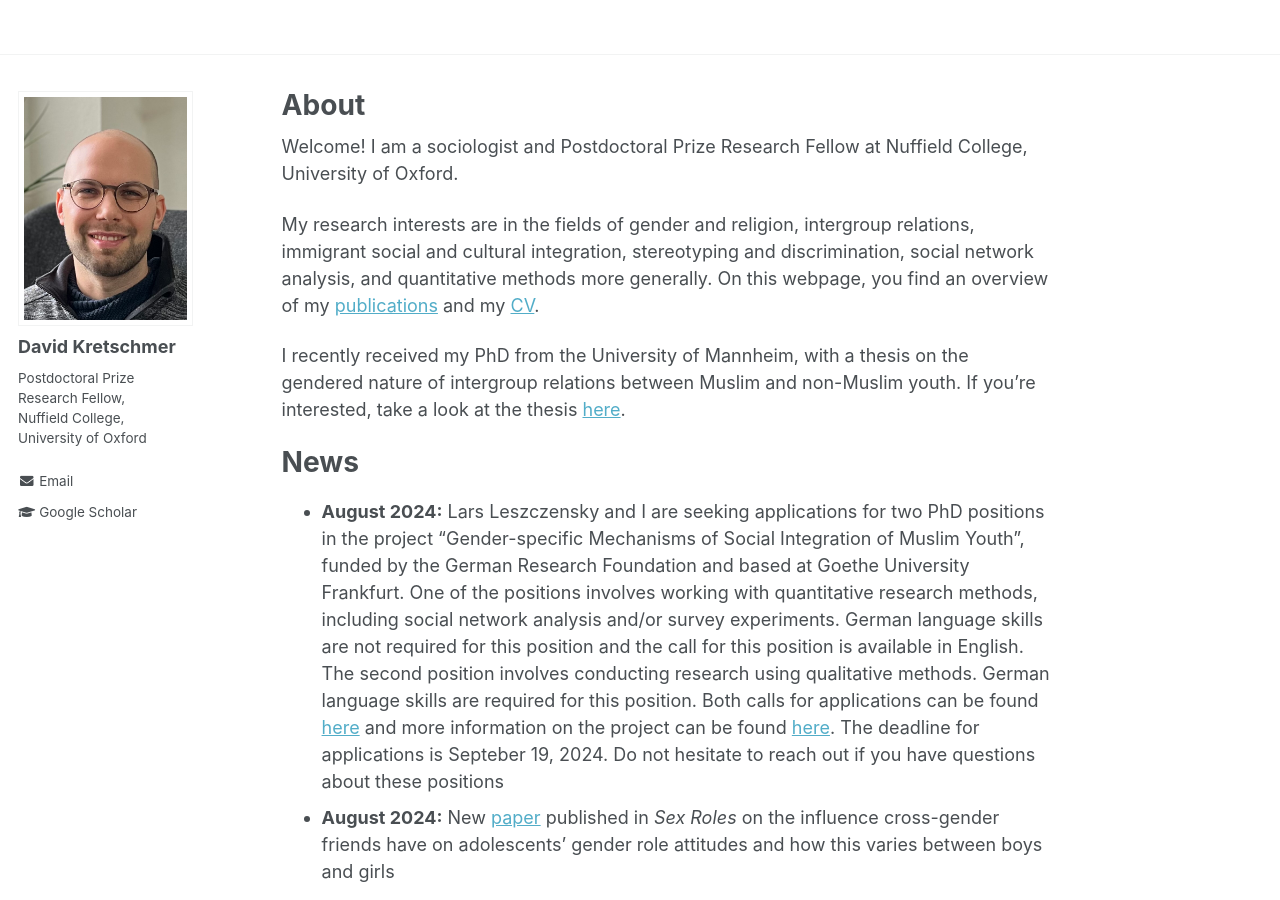
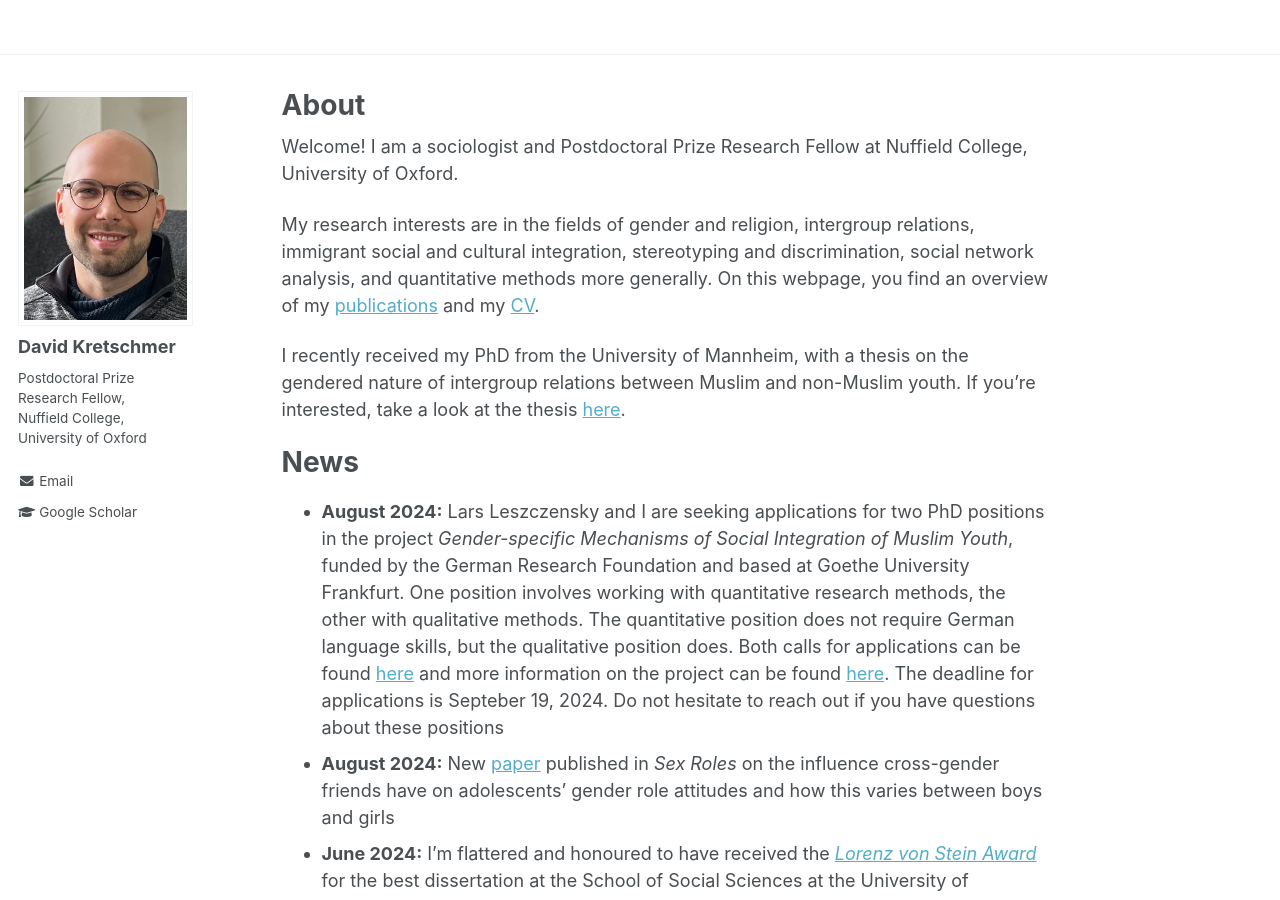
Before and after one commit to DavidKretschmer/davidkretschmer.github.io, a Jekyll site: the page built from _pages/about.md, in a window 1280 px wide and 900 px high. Built offline with Jekyll 4.4.1, drawn with Linux system fonts in a browser that asks for light colours.

Commit message:
Applications

```diff
--- a/_pages/about.md
+++ b/_pages/about.md
@@ -20,7 +20,7 @@
 News
 ======
 
-- **August 2024:** Lars Leszczensky and I are seeking applications for two PhD positions in the project “Gender-specific Mechanisms of Social Integration of Muslim Youth”, funded by the German Research Foundation and based at Goethe University Frankfurt. One of the positions involves working with quantitative research methods, including social network analysis and/or survey experiments. German language skills are not required for this position and the call for this position is available in English. The second position involves conducting research using qualitative methods. German language skills are required for this position. Both calls for applications can be found [here](https://www.uni-frankfurt.de/48794784/FB03___Gesellschaftswissenschaften) and more information on the project can be found [here](https://www.goethe-university-frankfurt.de/156008984/Gendered_mechanisms_of_social_integration_among_Muslim_youth__German_Research_Foundation__DFG?locale=en). The deadline for applications is Septeber 19, 2024. Do not hesitate to reach out if you have questions about these positions
+- **August 2024:** Lars Leszczensky and I are seeking applications for two PhD positions in the project _Gender-specific Mechanisms of Social Integration of Muslim Youth_, funded by the German Research Foundation and based at Goethe University Frankfurt. One position involves working with quantitative research methods, the other with qualitative methods. The quantitative position does not require German language skills, but the qualitative position does. Both calls for applications can be found [here](https://www.uni-frankfurt.de/48794784/FB03___Gesellschaftswissenschaften) and more information on the project can be found [here](https://www.goethe-university-frankfurt.de/156008984/Gendered_mechanisms_of_social_integration_among_Muslim_youth__German_Research_Foundation__DFG?locale=en). The deadline for applications is Septeber 19, 2024. Do not hesitate to reach out if you have questions about these positions
 - **August 2024:** New [paper](https://link.springer.com/article/10.1007/s11199-024-01505-x) published in _Sex Roles_ on the influence cross-gender friends have on adolescents' gender role attitudes and how this varies between boys and girls
 - **June 2024:** I'm flattered and honoured to have received the [_Lorenz von Stein Award_](https://www.mzes.uni-mannheim.de/d7/en/news/items/former-mzes-employee-david-kretschmer-receives-the-prestigious-lorenz-von-stein-award) for the best dissertation at the School of Social Sciences at the University of Mannheim in 2023
 - **Dec 2023:** New [paper](https://www.sciencedirect.com/science/article/pii/S0147176723001670) published in _International Journal of Intercultural Relations_, together with Kathrin Lämmermann and Lars Leszczensky. In the paper, we show that Muslim girls' lesser involvement in interreligious friendships (compared to boys) can partially be explained by factors related to gendered religious norms -- exactly those factors that are also responsible for Muslim girls' lower levels of intergroup dating.
```
